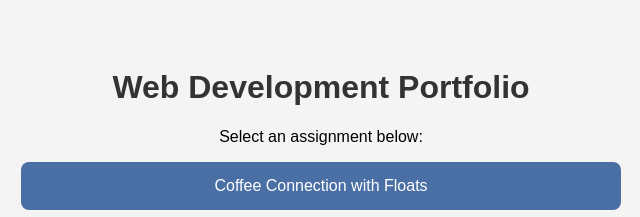
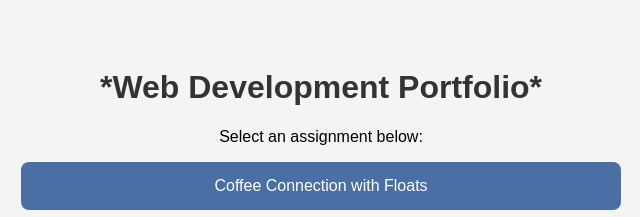
Before and after one commit to edemian/web_dev_portfolio, a plain HTML site: page index.html in a window 1280 px wide. Shown: the top 217 px of the page, 319-959 px from the left. Drawn offline with Linux system fonts and the light colour scheme.

Commit message:
emphasize portfolio title in index.html

```diff
--- a/index.html
+++ b/index.html
@@ -40,7 +40,7 @@
 
 <body>
 
-    <h1>Web Development Portfolio</h1>
+    <h1>*Web Development Portfolio*</h1>
 
     <p>Select an assignment below:</p>
 
```
